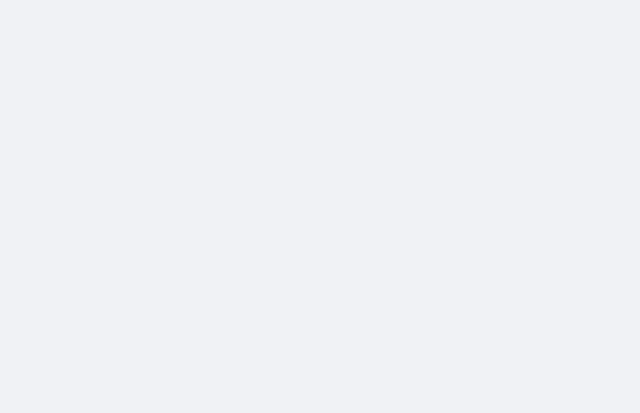
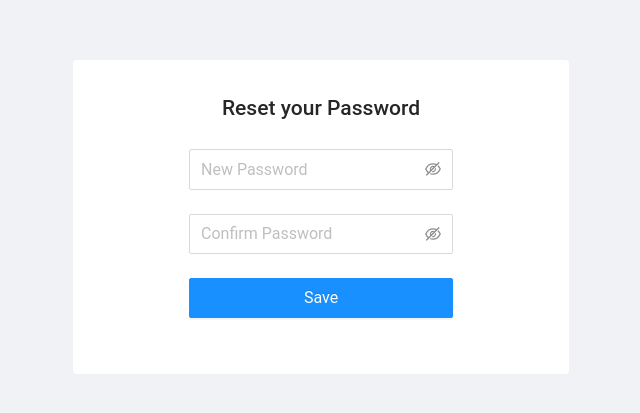
Before and after one commit to victorjordan95/simulador-boilerplate, a React (Create React App) app: page /resetPassword in a window 1280 px wide. Shown: the part 143-556 px from the top of the page, without its empty margins (319-959 px from the left). Built offline with nearby package versions, Linux system fonts and the light colour scheme.

Commit message:
handle navigation to register password

```diff
--- a/src/PrivateRoute.js
+++ b/src/PrivateRoute.js
@@ -1,5 +1,6 @@
 import { Route, Redirect } from 'react-router-dom';
 import isAuthenticated from './auth';
+import { MainContainer } from './components/Layout/ComponentTypes';
 import { Header } from './components/Header';
 
 export function PrivateRoute({ component: Component, ...rest }) {
@@ -8,10 +9,10 @@ export function PrivateRoute({ component: Component, ...rest }) {
       {...rest}
       render={(props) =>
         isAuthenticated() ? (
-          <>
+          <MainContainer>
             <Header />
             <Component {...props} />
-          </>
+          </MainContainer>
         ) : (
           <Redirect to={{ pathname: '/', state: { from: props.location } }} />
         )
--- /dev/null
+++ b/src/components/Layout/ComponentTypes.js
@@ -0,0 +1,6 @@
+import styled from 'styled-components'
+
+export const MainContainer = styled.div`
+  width: 100vw;
+  height: 100vh;
+`;
--- a/src/pages/Login/index.js
+++ b/src/pages/Login/index.js
@@ -17,11 +17,22 @@ export function Login() {
     }, 2000);
   };
 
+  const handleNavigateRegisterPassword = () => {
+    setTimeout(() => {
+      history.push('/registerPassword');
+      setIsLoading(false);
+    }, 2000);
+  };
+
   const onFinish = (values) => {
     setError(false);
     console.log('Success:', values);
     setIsLoading(true);
-    handleNavigateHome();
+
+    // for Testing purposes
+    const firstAccess = true;
+    if (firstAccess) handleNavigateRegisterPassword();
+    else handleNavigateHome();
   };
 
   const onFinishFailed = (errorInfo) => {
--- a/src/pages/RegisterPassword/index.js
+++ b/src/pages/RegisterPassword/index.js
@@ -1,15 +1,34 @@
+import { useState } from 'react';
 import { Form, Input } from 'antd';
+import { useHistory } from 'react-router-dom';
 import * as S from './styles';
 
 export function RegisterPasswordPage(){
+  const history = useHistory();
+
+  const [isLoading, setIsLoading] = useState(false);
+  const [error, setError] = useState(false);
+
+  const handleNavigateHome = () => {
+    setTimeout(() => {
+      history.push('/dashboard');
+      setIsLoading(false);
+    }, 2000);
+  };
+
   const onFinish = (values) => {
-    console.log('Received values of form: ', values);
+    setError(false);
+    console.log('Success:', values);
+    setIsLoading(true);
+    handleNavigateHome();
   };
 
   return(
     <S.Container>
       <S.ContainerForm>
-        <h2>Register Password</h2>
+        <h2>
+          { `${history.location.pathname === '/registerPassword' ? 'Change' : 'Reset'} your Password` }
+        </h2>
 
         <Form
           name="register"
@@ -17,6 +36,7 @@ export function RegisterPasswordPage(){
           size="large"
           onFinish={onFinish}
         >
+          {history.location.pathname === '/registerPassword' && (
             <Form.Item
               name="current"
               rules={[
@@ -29,6 +49,7 @@ export function RegisterPasswordPage(){
             >
               <Input.Password placeholder="Current Password"/>
             </Form.Item>
+          )}
 
           <Form.Item
             name="password"
@@ -66,7 +87,7 @@ export function RegisterPasswordPage(){
           </Form.Item>
 
           <Form.Item>
-            <S.Button type="primary" htmlType="submit" className="login-form-button">
+            <S.Button type="primary" htmlType="submit" className="login-form-button" disabled={(error && true) || isLoading}>
               Save
             </S.Button>
           </Form.Item>
--- a/src/pages/RegisterPassword/styles.js
+++ b/src/pages/RegisterPassword/styles.js
@@ -5,8 +5,7 @@ export const Container = styled.div`
   align-items: center;
   display: flex;
   justify-content: center;
-  height: 100vh;
-  width: 100vw;
+  height: 90vh;
 `;
 
 export const ContainerForm = styled.div`
--- a/src/routes.js
+++ b/src/routes.js
@@ -10,6 +10,7 @@ export function Routes() {
     <BrowserRouter>
       <Switch>
         <Route path="/" exact component={Login} />
+        <Route path="/resetPassword" exact component={RegisterPasswordPage} />
         <PrivateRoute path="/dashboard" component={DashboardPage} />
         <PrivateRoute path="/registerPassword" exact component={RegisterPasswordPage} />
       </Switch>
```
Lines whose indentation alone changed are shown as unchanged.
